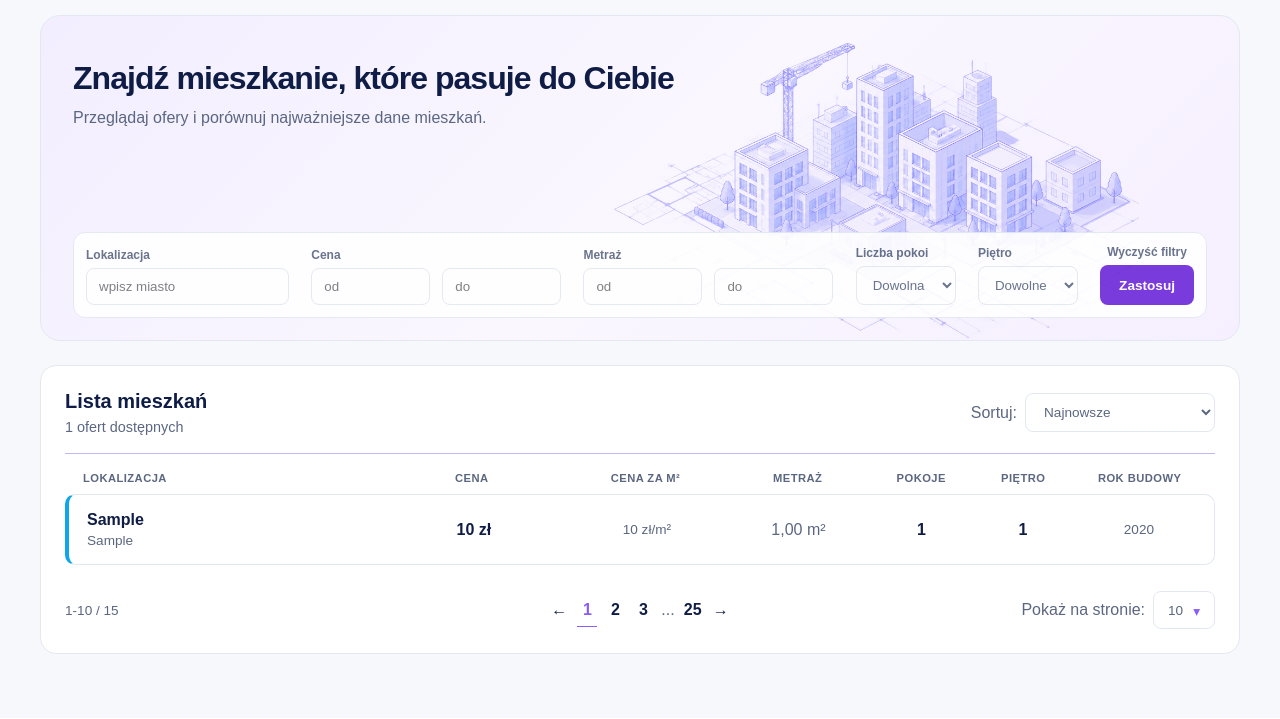
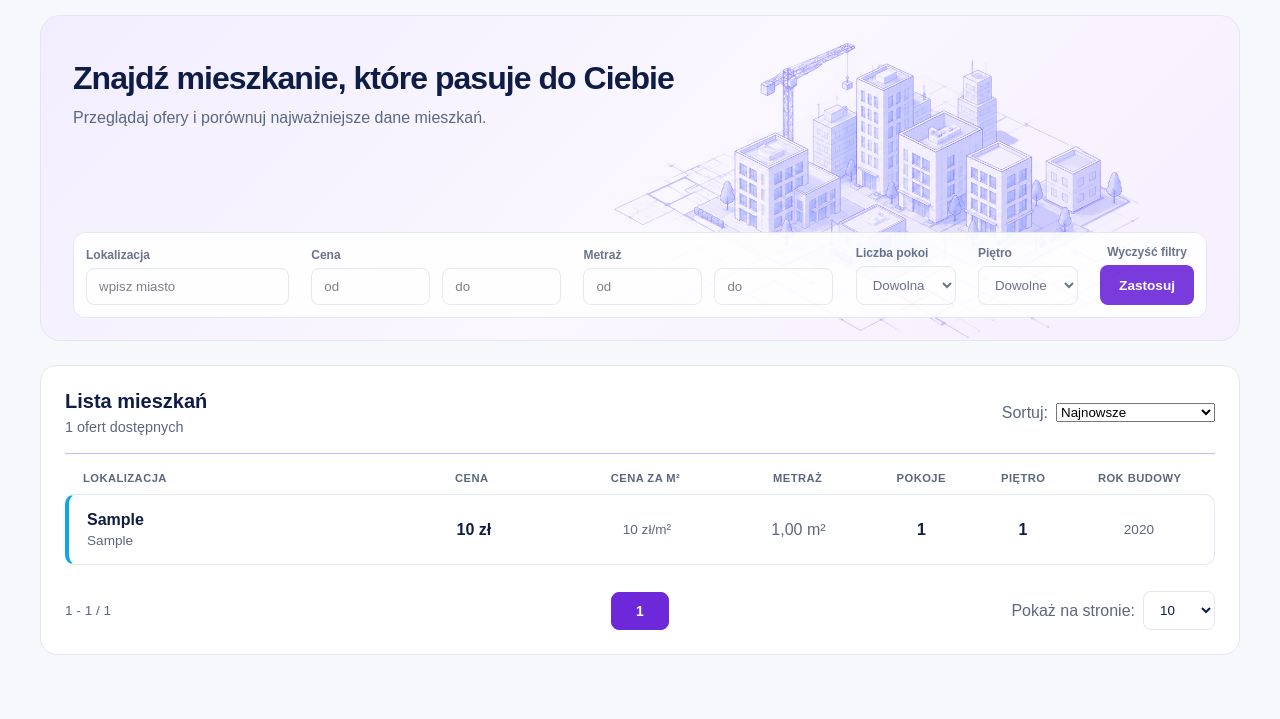
Before and after one commit to piotrgolebiewski07/homechoice_ai, a Django app: page /apartments/ in a window 1280 px wide. Shown: the part 94-813 px from the top of the page. Before the commit the page ends 748 px from the top, so only its background shows below. Run offline with Django 5.2, Linux system fonts and the light colour scheme; tables that the repository leaves empty hold one stand-in row (values such as "Sample post"); parts of the project's set-up code (start-up, migrations or seed data) failed here and were passed over.

Commit message:
Add apartment pagination controls

```diff
--- a/apartments/templates/apartments/apartment_list.html
+++ b/apartments/templates/apartments/apartment_list.html
@@ -25,6 +25,8 @@
                 >
 
             <form method="get" class="apartment-filters">
+                <input type="hidden" name="per_page" value="{{ per_page }}">
+                <input type="hidden" name="sort_by" value="{{ sort_by }}">
                     <div class="filter-group">
                         <p class="filter-label">Lokalizacja</p>
                         <input
@@ -115,10 +117,11 @@
             <div class="apartments-panel-header {% if not apartments %}apartments-panel-header--empty{% endif %}">
                 <div>
                     <h2>Lista mieszkań</h2>
-                    <p>{{ apartments|length }} ofert dostępnych</p>
+                    <p>{{ page_obj.paginator.count }} ofert dostępnych</p>
                 </div>
                 {% if apartments %}
                     <form method="get" class="apartments-panel-actions">
+                        <input type="hidden" name="per_page" value="{{ per_page }}">
                         <input type="hidden" name="city" value="{{ selected_city }}">
                         <input type="hidden" name="min_price" value="{{ min_price }}">
                         <input type="hidden" name="max_price" value="{{ max_price }}">
@@ -203,31 +206,67 @@
                 </div>
             {% endif %}
 
-            {% if apartments %}
+
             <div class="apartments-pagination">
                 <div class="apartments-pagination-summary">
-                    1-10 / 15
+                    {{ page_obj.start_index }} - {{ page_obj.end_index }} / {{ page_obj.paginator.count }}
                 </div>
+
                 <div class="apartments-pagination-controls">
-                    <a href="{% url 'apartment_list' %}" class="pagination-button">←</a>
-                    <a href="{% url 'apartment_list' %}" class="pagination-page is-active">1</a>
-                    <a href="{% url 'apartment_list' %}" class="pagination-page">2</a>
-                    <a href="{% url 'apartment_list' %}" class="pagination-page">3</a>
-                    <p class="pagination-ellipsis">...</p>
-                    <a href="{% url 'apartment_list' %}" class="pagination-page">25</a>
-                    <a href="{% url 'apartment_list' %}" class="pagination-button">→</a>
+                    {% if page_obj.has_previous %}
+                        <a href="?{{ query_string }}&page={{ page_obj.previous_page_number }}">
+                            &lsaquo;
+                        </a>
+                    {% endif %}
+
+                    {% for page_number in page_range %}
+
+                        {% if page_number == page_obj.paginator.ELLIPSIS %}
+                            <span class="pagination-ellipsis">{{ page_number }}</span>
+
+                        {% elif page_number == page_obj.number %}
+                            <span class="is-active">{{ page_number }}</span>
+
+                        {% else %}
+                            <a href="?{{ query_string }}&page={{ page_number }}">
+                                {{ page_number }}
+                            </a>
+                        {% endif %}
+                    {% endfor %}
+
+                    {% if page_obj.has_next %}
+                        <a href="?{{ query_string }}&page={{ page_obj.next_page_number }}">
+                            &rsaquo;
+                        </a>
+                    {% endif %}
                 </div>
-                <div class="apartments-page-size">
-                    <span class="page-size-label">
-                        Pokaż na stronie:
-                    </span>
-                    <button class="page-size-button" type="button">
-                        <span>10</span>
-                        <span class="page-size-icon">▾</span>
-                    </button>
+
+                <form method="get" class="apartments-page-size">
+                    <input type="hidden" name="city" value="{{ selected_city }}">
+                    <input type="hidden" name="min_price" value="{{ min_price }}">
+                    <input type="hidden" name="max_price" value="{{ max_price }}">
+                    <input type="hidden" name="min_area" value="{{ min_area }}">
+                    <input type="hidden" name="max_area" value="{{ max_area }}">
+                    <input type="hidden" name="rooms_number" value="{{ rooms_number }}">
+                    <input type="hidden" name="floor_number" value="{{ floor_number }}">
+                    <input type="hidden" name="sort_by" value="{{ sort_by }}">
+
+                    <span class="page-size-label">Pokaż na stronie:</span>
+
+                    <select
+                        name="per_page"
+                        class="filter-value page-size-select"
+                        onchange="this.form.submit()"
+                    >
+                        {% for size in page_size_options %}
+                            <option value="{{ size }}" {% if size == per_page %}selected{% endif %}>
+                                {{ size }}
+                            </option>
+                        {% endfor %}
+                    </select>
+                </form>
             </div>
-            </div>
-            {% endif %}
+
         </section>
     </section>
 {% endblock %}
--- a/apartments/views.py
+++ b/apartments/views.py
@@ -1,6 +1,9 @@
 from django.shortcuts import render
 from .models import Apartment
 from django.db.models import F
+from django.core.paginator import Paginator
+
+PAGE_SIZE_OPTIONS = (10, 20, 50)
 
 
 def apartment_list(request):
@@ -65,11 +68,38 @@ def apartment_list(request):
     sort_field = sort_fields.get(sort_by, "-year_built")
     apartments = apartments.order_by(sort_field)
 
+    per_page = request.GET.get("per_page", "10")
+    try:
+        per_page = int(per_page)
+    except (TypeError, ValueError):
+        per_page = 10
+
+    if per_page not in PAGE_SIZE_OPTIONS:
+        per_page = 10
+
+    paginator = Paginator(apartments, per_page)
+    page_number = request.GET.get("page")
+    page_obj = paginator.get_page(page_number)
+    page_range = paginator.get_elided_page_range(
+        number=page_obj.number,
+        on_each_side=1,
+        on_ends=1,
+    )
+
+    query_params = request.GET.copy()
+    query_params.pop("page", None)
+    query_string = query_params.urlencode()
+
+    page_size_params = request.GET.copy()
+    page_size_params.pop("page", None)
+    page_size_params.pop("per_page", None)
+    page_size_query_string = page_size_params.urlencode()
+
     return render(
         request,
         'apartments/apartment_list.html',
         {
-            "apartments": apartments,
+            "apartments": page_obj,
             "selected_city": selected_city,
             "min_price": min_price,
             "max_price": max_price,
@@ -78,5 +108,12 @@ def apartment_list(request):
             "rooms_number": rooms_number,
             "floor_number": floor_number,
             "sort_by": sort_by,
+            "page_obj": page_obj,
+            "query_string": query_string,
+            "page_range": page_range,
+            "per_page": per_page,
+            "per_page": per_page,
+            "page_size_options": PAGE_SIZE_OPTIONS,
+            "page_size_query_string": page_size_query_string,
         }
     )
--- a/static/css/apartment_list.css
+++ b/static/css/apartment_list.css
@@ -355,7 +355,6 @@
 }
 
 .sort-button,
-.page-size-button {
     display: flex;
     gap: 10px;
     align-items: center;
@@ -371,10 +370,8 @@
     transition: color 0.2s ease, background-color 0.2s ease, border-color 0.2s ease;
 }
 
-.sort-button-icon,
-.page-size-icon {
+.sort-button-icon {
     color: #8b5cf6;
-    transform: translateY(1px);
 }
 
 /* Paginacja */
@@ -397,6 +394,43 @@
     align-items: center;
     justify-self: center;
     gap: 8px;
+}
+
+.apartments-pagination-controls a,
+.apartments-pagination-controls .is-active {
+    display: inline-flex;
+    align-items: center;
+    justify-content: center;
+    min-width: 36px;
+    height: 36px;
+    padding: 0 10px;
+    border: 1px solid #e3e8f0;
+    border-radius: 8px;
+    background-color: #ffffff;
+    color: #5b6780;
+    font-size: 14px;
+    font-weight: 700;
+    text-decoration: none;
+    transition: 0.2s ease;
+}
+
+.apartments-pagination-controls a:hover {
+    border-color: #6d28d9;
+    background-color: #f4f0ff;
+    color: #6d28d9;
+    transform: translateY(-1px);
+}
+
+.apartments-pagination-controls .is-active {
+    border-color: #6d28d9;
+    background-color: #6d28d9;
+    color: #ffffff;
+}
+
+.pagination-ellipsis {
+    min-width: 20px;
+    color: #8a94a6;
+    text-align: center;
 }
 
 .apartments-page-size {
@@ -438,3 +472,8 @@
     margin: 0;
     color: #5b6780;
 }
+
+.page-size-select {
+    min-width: 72px;
+    cursor: pointer;
+}
```
Lines whose indentation alone changed are shown as unchanged.
